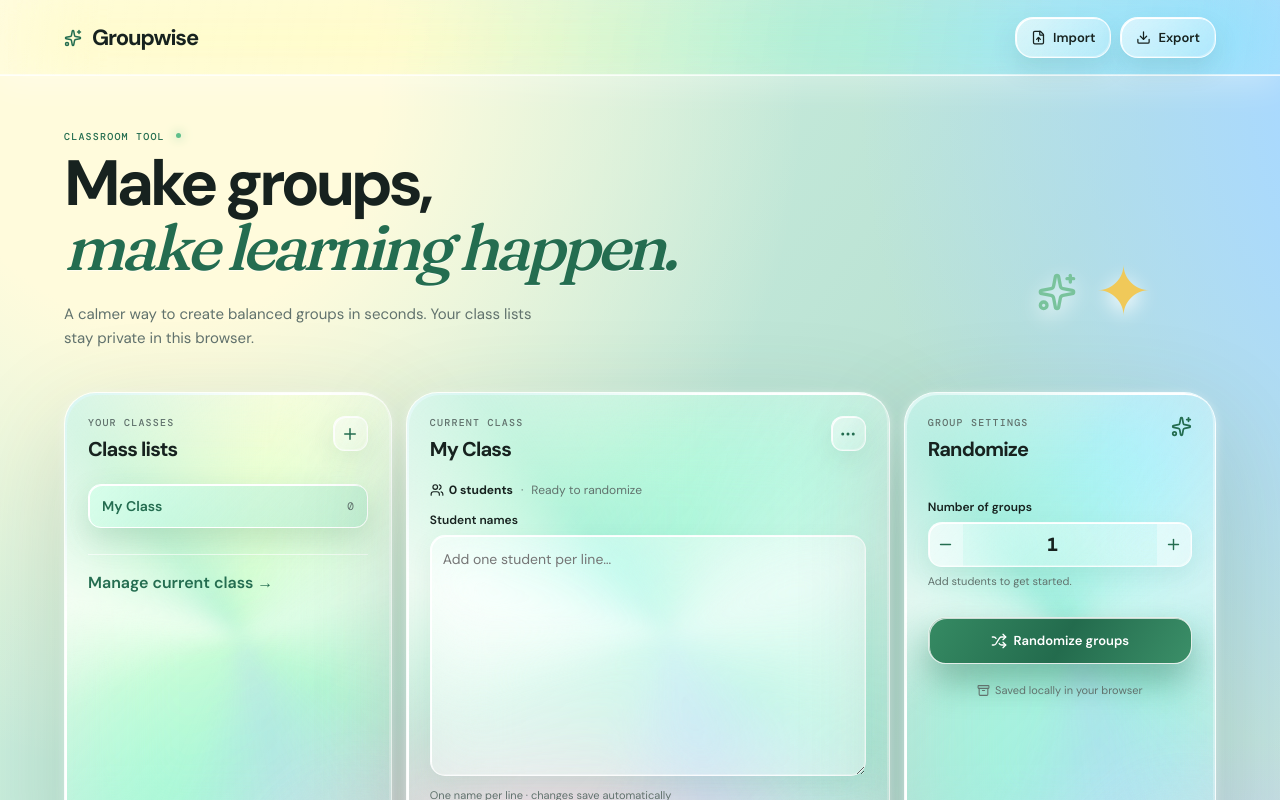
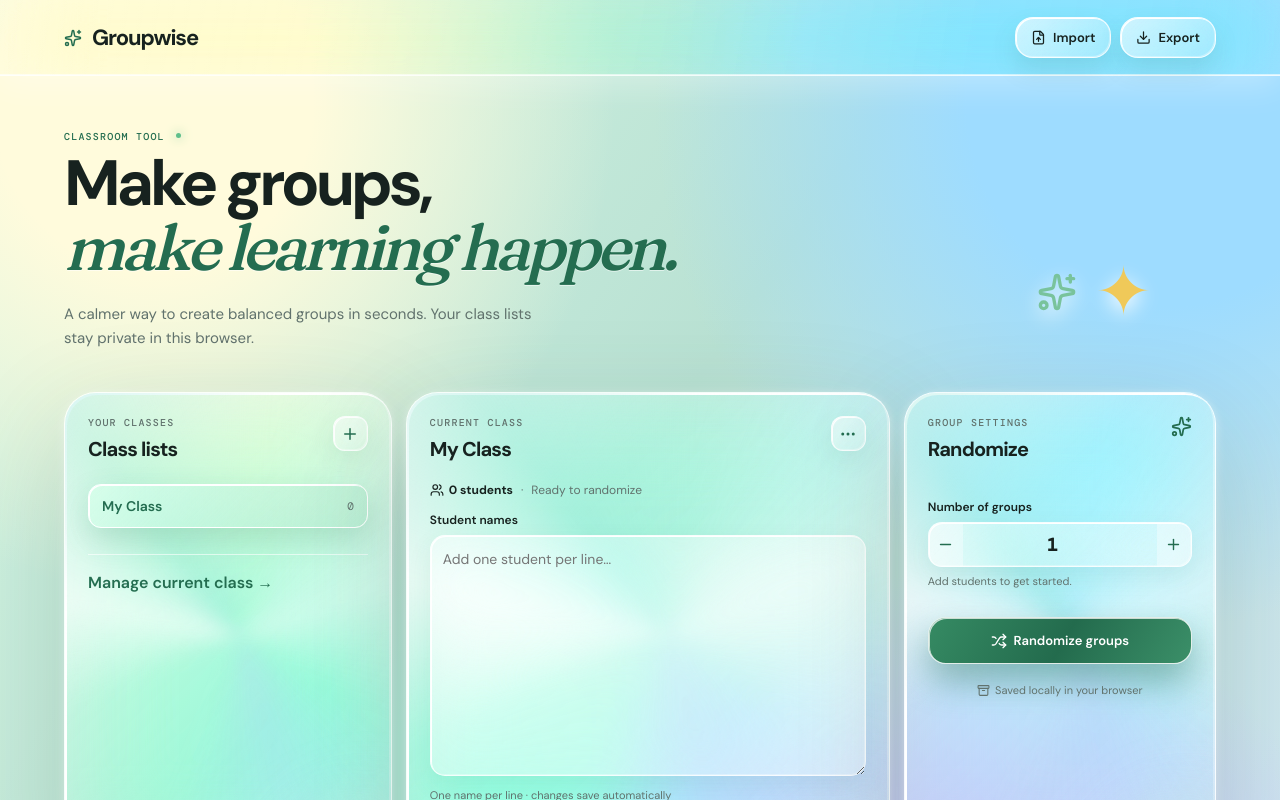
Before and after one commit to CloudCompile/randomizer, a React (Vite) app: page / in a window 1280 px wide. Shown: the top 800 px of the page. Built offline with nearby package versions, Linux system fonts and the light colour scheme.

Commit message:
less pink

```diff
--- a/src/liquid.css
+++ b/src/liquid.css
@@ -11,3 +11,12 @@ body:before{left:-150px;top:28%;background:radial-gradient(ellipse at 36% 30%,#f
 .group-card{border-color:#ffffffdd;border-radius:29px;background:#ffffff38!important;box-shadow:0 30px 85px #315a4938,inset 2px 2px 0 #fff,inset -2px -2px 0 #ffffff55;backdrop-filter:blur(40px) saturate(230%);-webkit-backdrop-filter:blur(40px) saturate(230%)}.group-card:nth-child(4n+1){background:linear-gradient(135deg,#ffe898aa,#fff5c933,#ffb5ce44)!important}.group-card:nth-child(4n+2){background:linear-gradient(135deg,#d9d2ffaa,#b5e5ff44,#fff8)!important}.group-card:nth-child(4n+3){background:linear-gradient(135deg,#ffcdbdaa,#fff8,#edc6ff55)!important}.group-card:nth-child(4n){background:linear-gradient(135deg,#c5ebf4aa,#b9ffd955,#fff8)!important}.group-card:hover{transform:translateY(-10px) scale(1.025) rotate(.7deg);box-shadow:0 42px 100px #315a4944,inset 2px 2px 0 #fff}.group-card:before{background:radial-gradient(ellipse at 25% 12%,#fffdeebd 0 8%,#ffffff38 32%,transparent 62%);filter:blur(10px);transform:rotate(-20deg) scale(1.2)}
 .empty-results{background:#ffffff38;border:1px solid #ffffffbd;border-radius:28px;box-shadow:inset 1px 1px 0 #fff,0 25px 70px #315a4924;backdrop-filter:blur(35px) saturate(200%);-webkit-backdrop-filter:blur(35px) saturate(200%)}.class-dialog{background:linear-gradient(135deg,#ffffffd9,#ffffff80,#d2f4e5a6);border:1px solid #fff;box-shadow:0 40px 120px #203c2c55,inset 2px 2px 0 #fff;backdrop-filter:blur(55px) saturate(230%);-webkit-backdrop-filter:blur(55px) saturate(230%)}
 @media(prefers-reduced-motion:reduce){body,body:before,body:after,.panel:before,.button-primary{animation:none!important}}
+
+/* Cooler liquid palette: mint, cyan, blue, and a restrained lavender accent. */
+body{background:radial-gradient(ellipse at 12% 8%,#fffbdc 0 10%,transparent 29%),radial-gradient(ellipse at 91% 8%,#9edcff 0 12%,transparent 31%),radial-gradient(ellipse at 74% 87%,#c9c1ff 0 14%,transparent 35%),radial-gradient(ellipse at 35% 63%,#b7f0df 0 8%,transparent 27%),linear-gradient(125deg,#d7f8e5,#b9e1d3 44%,#d6e8fa)}
+body:before{background:radial-gradient(ellipse at 36% 30%,#75d8cf 0 8%,#9bded8 28%,#9bbcf0 51%,transparent 73%)}
+body:after{background:radial-gradient(ellipse at 42% 42%,#58d8f2 0 9%,#82c7f2 28%,#a9e8d9 52%,transparent 73%)}
+.group-card:nth-child(4n+1){background:linear-gradient(135deg,#f8e7a0aa,#e9f8df55,#b9e9db44)!important}
+.group-card:nth-child(4n+2){background:linear-gradient(135deg,#cbdcffaa,#b5e5ff44,#e8e3ff66)!important}
+.group-card:nth-child(4n+3){background:linear-gradient(135deg,#c6f0e4aa,#dff7ff66,#d8d0ff55)!important}
+.group-card:nth-child(4n){background:linear-gradient(135deg,#b9e9f4aa,#b9ffd955,#e8f4ff66)!important}
```
Also changed, not shown: 4 other files (tests, documents, lock files or other folders).
